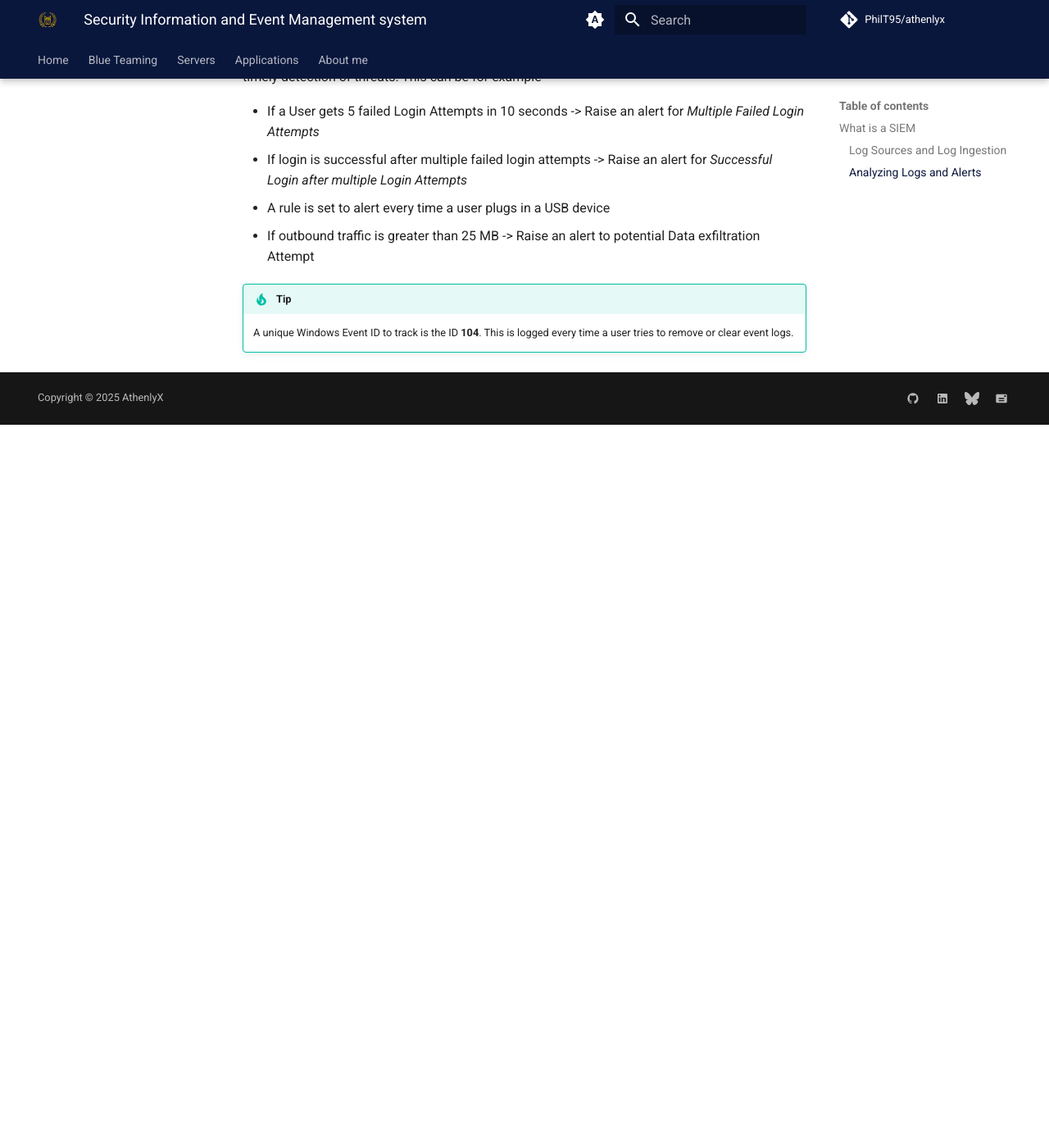
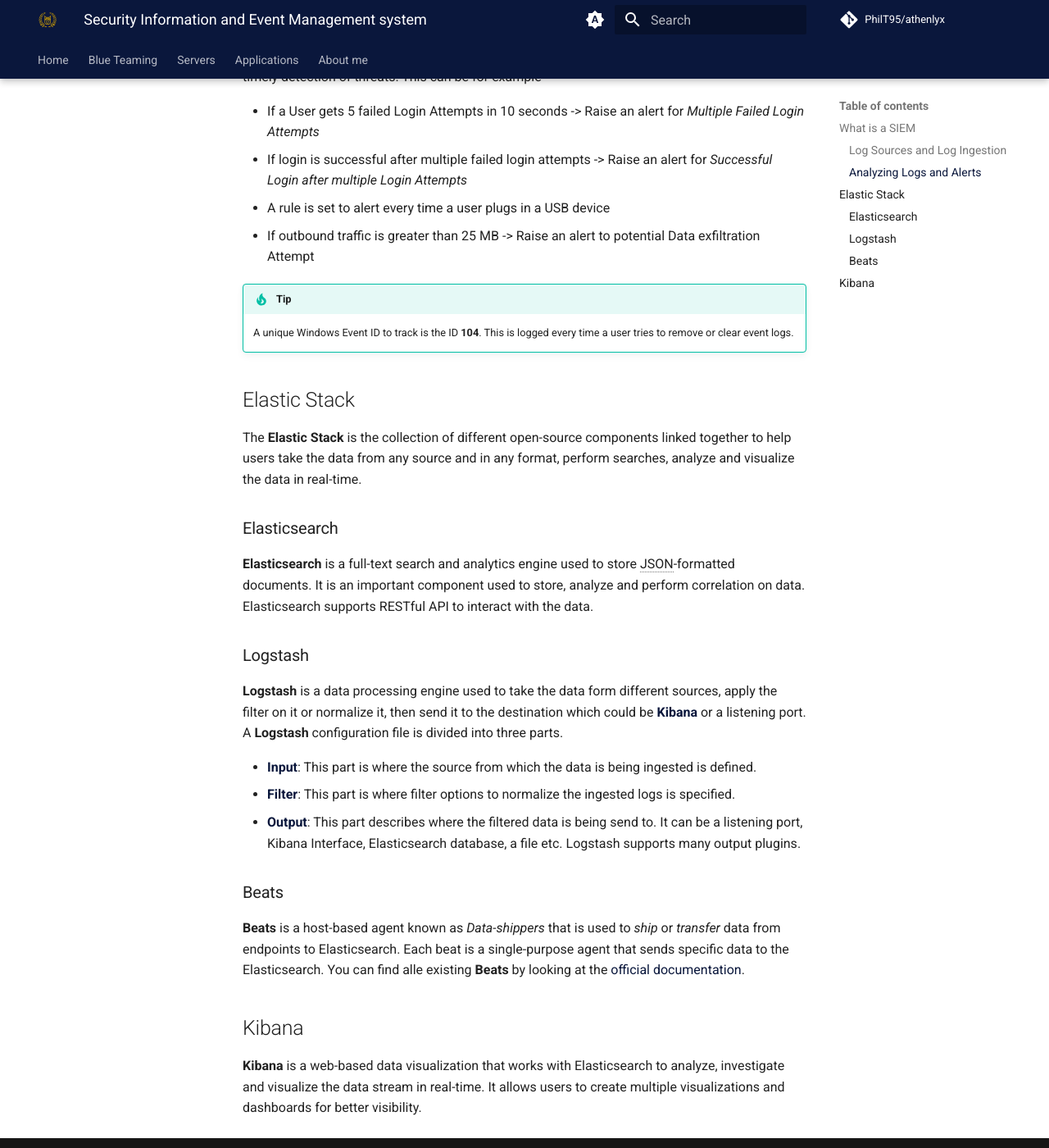
Before and after one commit to PhilT95/athenlyx, an MkDocs documentation site: the page built from docs/blue/siem/index.md, in a window 1280 px wide and 1400 px high, scrolled down 2016 px. Shown: the whole window at 82% size. Built offline with MkDocs 1.6.1 and Material for MkDocs 9.7.7, drawn with Linux system fonts in a browser that asks for light colours; plug-ins that fetch from the network failed and are left out; comment, search, counter and statistics services are not loaded; before the commit the page ends 2534 px from its top, so only the background shows below that.

Commit message:
Added Elastic Search to SIEM article

```diff
--- a/docs/blue/siem/index.md
+++ b/docs/blue/siem/index.md
@@ -55,3 +55,29 @@ Once the logs are ingested, a SIEM looks for unwanted or suspicious patterns wit
 
 !!! tip
     A unique Windows Event ID to track is the ID **104**. This is logged every time a user tries to remove or clear event logs.
+
+## Elastic Stack
+
+The **Elastic Stack** is the collection of different open-source components linked together to help users take the data from any source and in any format, perform searches, analyze and visualize the data in real-time.
+
+### Elasticsearch
+
+**Elasticsearch** is a full-text search and analytics engine used to store JSON-formatted documents. It is an important component used to store, analyze and perform correlation on data. Elasticsearch supports RESTful API to interact with the data.
+
+### Logstash
+
+**Logstash** is a data processing engine used to take the data form different sources, apply the filter on it or normalize it, then send it to the destination which could be [**Kibana**](#kibana) or a listening port. A **Logstash** configuration file is divided into three parts.
+
+- [**Input**](https://www.elastic.co/guide/en/logstash/8.19/input-plugins.html): This part is where the source from which the data is being ingested is defined.
+- [**Filter**](https://www.elastic.co/guide/en/logstash/8.19/filter-plugins.html): This part is where filter options to normalize the ingested logs is specified.
+- [**Output**](https://www.elastic.co/guide/en/logstash/8.19/output-plugins.html): This part describes where the filtered data is being send to. It can be a listening port, Kibana Interface, Elasticsearch database, a file etc. Logstash supports many output plugins.
+
+
+### Beats
+
+**Beats** is a host-based agent known as *Data-shippers* that is used to *ship* or *transfer* data from endpoints to Elasticsearch. Each beat is a single-purpose agent that sends specific data to the Elasticsearch. You can find alle existing **Beats** by looking at the [official documentation](https://www.elastic.co/guide/en/beats/libbeat/8.19/beats-reference.html).
+
+
+## Kibana
+
+**Kibana** is a web-based data visualization that works with Elasticsearch to analyze, investigate and visualize the data stream in real-time. It allows users to create multiple visualizations and dashboards for better visibility.
```
Also changed, not shown: includes/abbreviations.md (+1 -0 lines).
